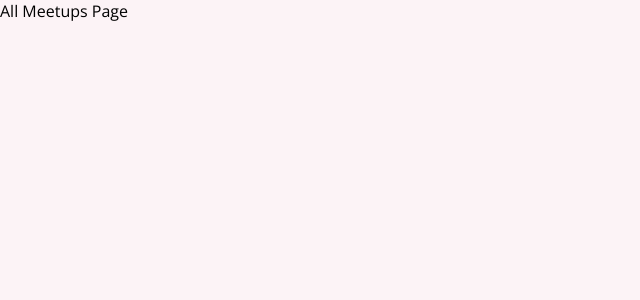
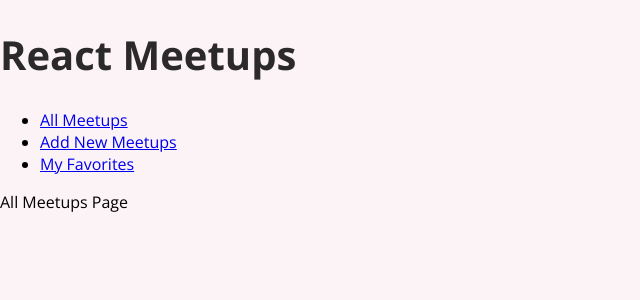
Before and after one commit to sasban9/sasban-react-course, a React (Create React App) app: page / in a window 1280 px wide. Shown: the top 300 px of the page, without its empty margins (0-640 px from the left). Built offline with nearby package versions, Linux system fonts and the light colour scheme.

Commit message:
Adding links and navigation.

```diff
--- a/src/App.js
+++ b/src/App.js
@@ -1,11 +1,13 @@
 import { Route, Switch } from 'react-router-dom';
 
+import MainNavigation from './components/layout/MainNavigation';
 import AllMeetupsPage from './pages/AllMeetups';
 import NewMeetupPage from './pages/NewMeetup';
 import FavoritesPage from './pages/Favorites';
 
 function App() {
   return <div>
+    <MainNavigation />
     <Switch>
     <Route path='/new-meetup'>
       <NewMeetupPage />
--- /dev/null
+++ b/src/components/layout/MainNavigation.js
@@ -0,0 +1,16 @@
+import { Link } from 'react-router-dom';
+
+function MainNavigation() {
+    return <header>
+        <h1>React Meetups</h1>
+        <nav>
+            <ul>
+                <li><Link to='/'>All Meetups</Link></li>
+                <li><Link to='/new-meetup'>Add New Meetups</Link></li>
+                <li><Link to='/favorites'>My Favorites</Link></li>
+            </ul>
+        </nav>
+    </header>;
+}
+
+export default MainNavigation;
```
